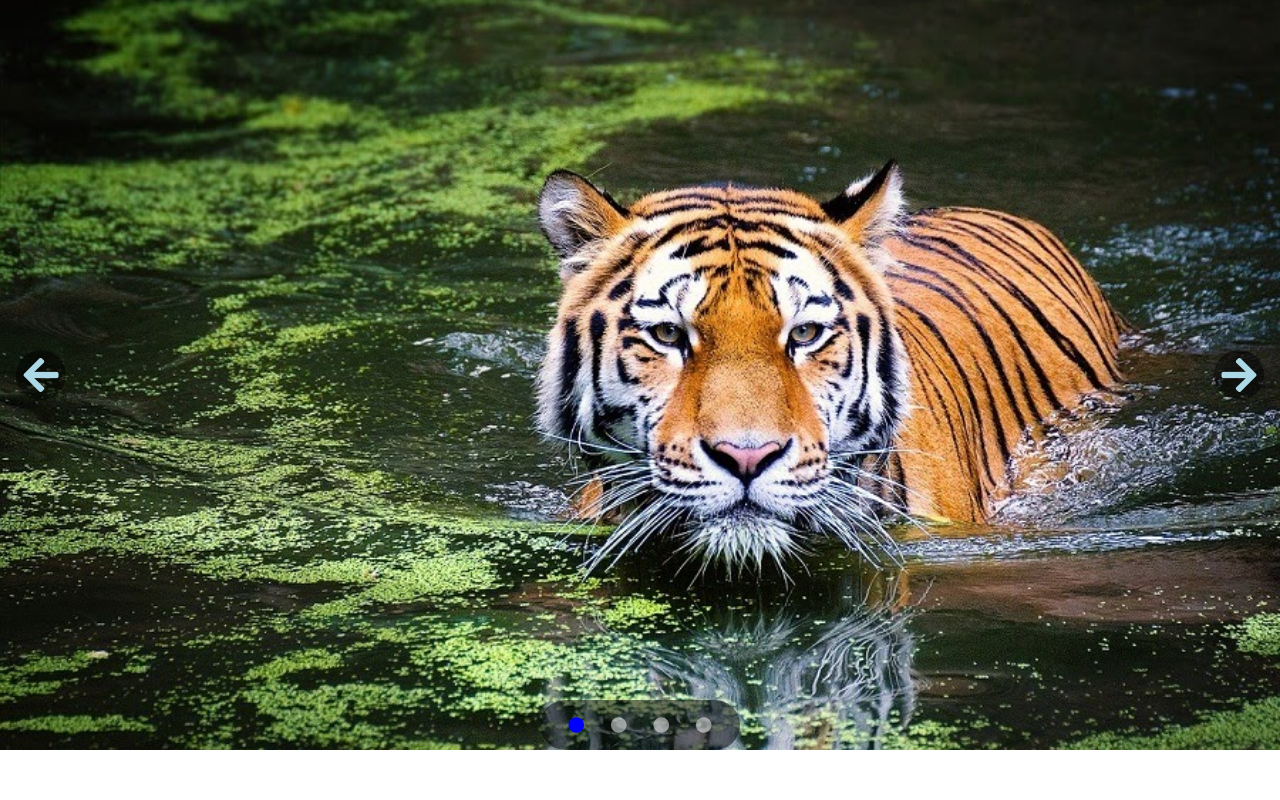
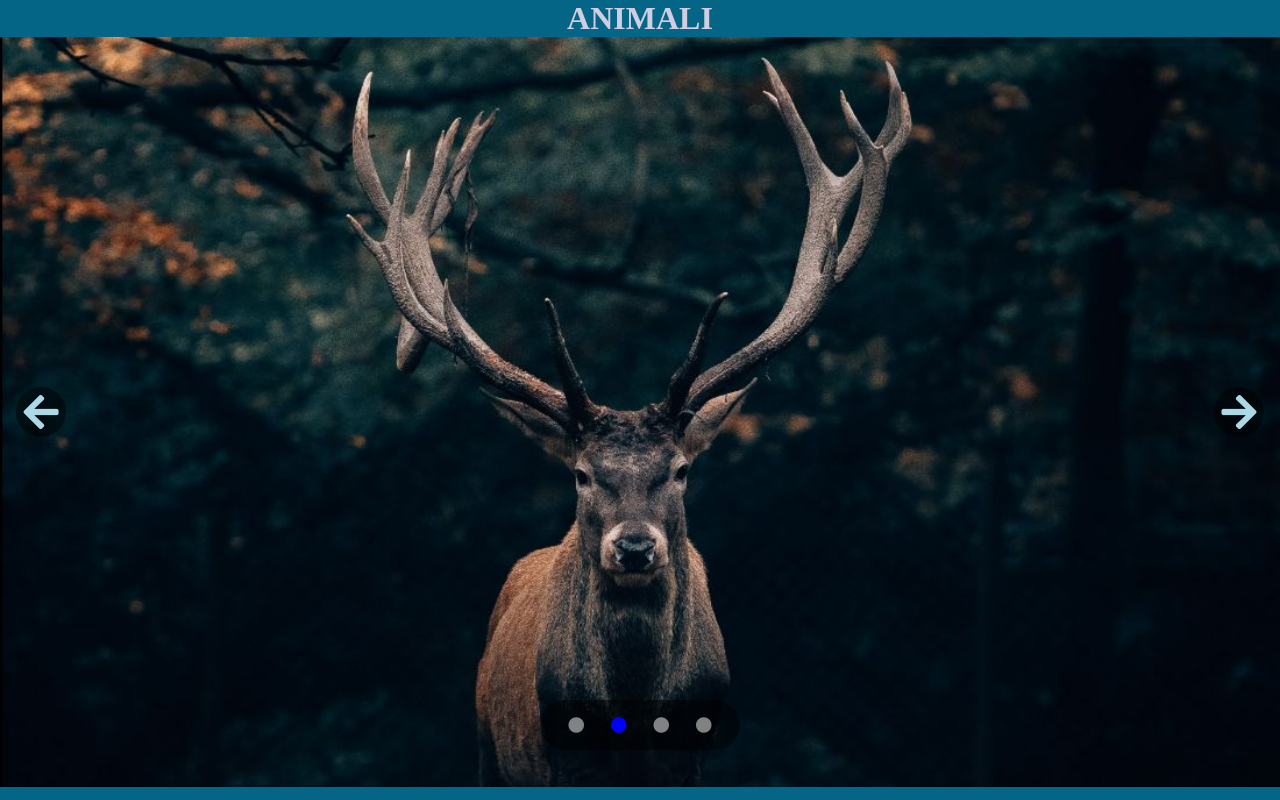
Before and after one commit to DociIva/vue-slider, a plain HTML site: page index.html in a window 1280 px wide. Drawn offline with nearby package versions, Linux system fonts and the light colour scheme.

Commit message:
add-color

```diff
--- a/css/style.css
+++ b/css/style.css
@@ -2,6 +2,15 @@
     padding: 0;
     margin: 0;
     box-sizing: border-box;
+}
+body {
+    background: #046586;
+}
+/*Titolo*/
+h1 {
+    text-transform: uppercase;
+    text-align: center;
+    color: #d0cee0;
 }
 /*Slider dir*/
 .slider {
--- a/index.html
+++ b/index.html
@@ -15,6 +15,7 @@
 
     <!---->
     <div id="app">
+       <h1>animali</h1>
         <section class="slider"
            @mouseenter="stopLoop"
            @mouseleave="startLoop">
```
